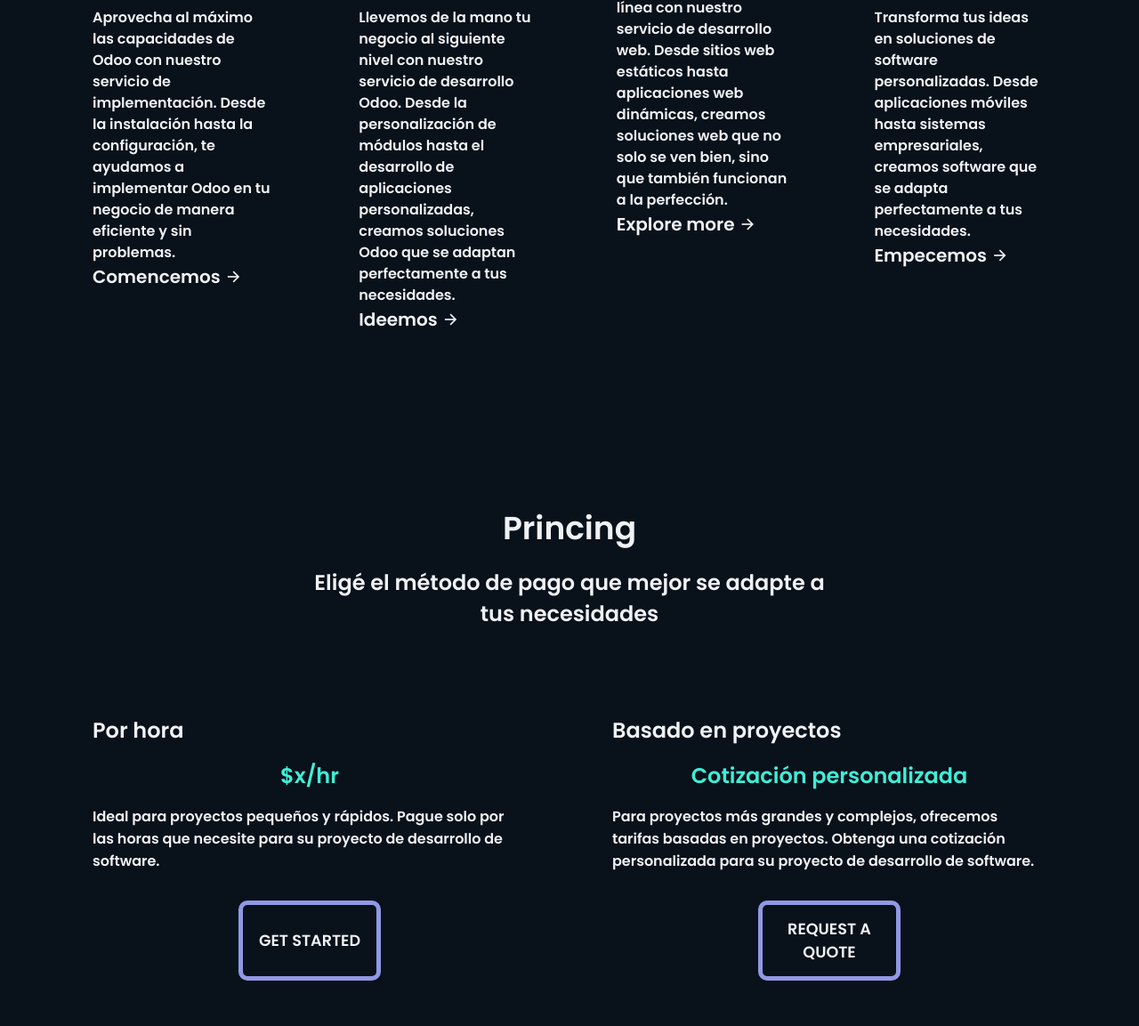
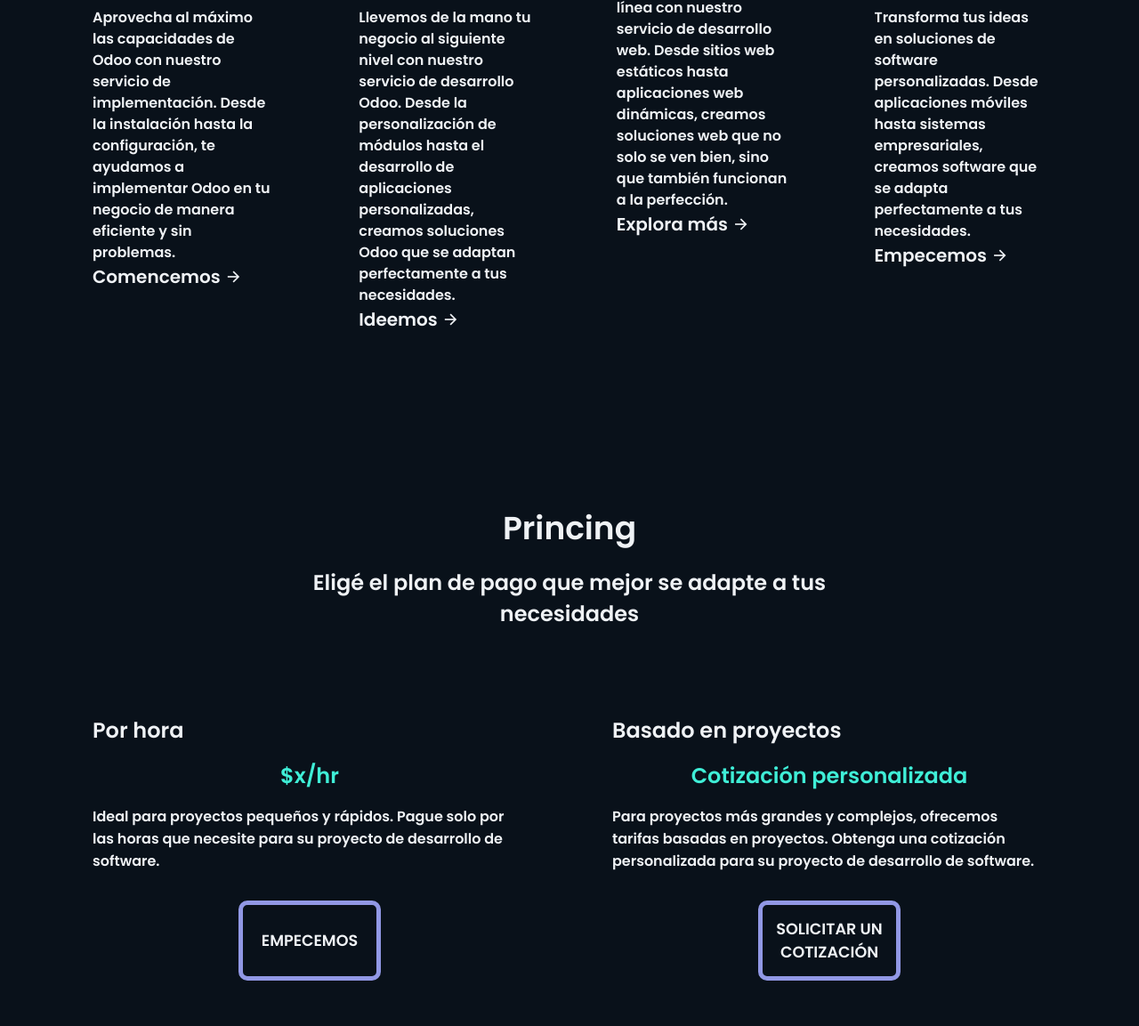
Before and after one commit to dmunoz2019/diegoweb, a plain HTML site: page index.html in a window 1280 px wide. Shown: the part 1335-2488 px from the top of the page at 89% size. Drawn offline with nearby package versions, Linux system fonts and the light colour scheme.

Commit message:
Update index.html

```diff
--- a/index.html
+++ b/index.html
@@ -88,7 +88,7 @@
                 <p>
                     Eleva tu presencia en línea con nuestro servicio de desarrollo web. Desde sitios web estáticos hasta aplicaciones web dinámicas, creamos soluciones web que no solo se ven bien, sino que también funcionan a la perfección.
                 </p>
-                <a href="#">Explore more <i class="ri-arrow-right-line"></i></a>
+                <a href="#">Explora más <i class="ri-arrow-right-line"></i></a>
             </div>
 
             <!-- Custom Software Development -->
@@ -112,7 +112,7 @@
  <section class="container">
     <h2 class="header">Princing</h2>
     <p class="sub-header">
-        Eligé el método de pago que mejor se adapte a tus necesidades
+        Eligé el plan de pago que mejor se adapte a tus necesidades
     </p>
 
     <div class="pricing">
@@ -124,7 +124,7 @@
                 <p>
                     Ideal para proyectos pequeños y rápidos. Pague solo por las horas que necesite para su proyecto de desarrollo de software.
                 </p>
-                <button class="btn">Get started</button>
+                <button class="btn">Empecemos</button>
             </div>
         </div>
 
@@ -137,7 +137,7 @@
                     Para proyectos más grandes y complejos, ofrecemos tarifas basadas en proyectos. Obtenga una cotización personalizada para su proyecto de desarrollo de software.
 
                 </p>
-                <button class="btn">Request a Quote</button>
+                <button class="btn">Solicitar un cotización</button>
             </div>
         </div>
     </div>
```
